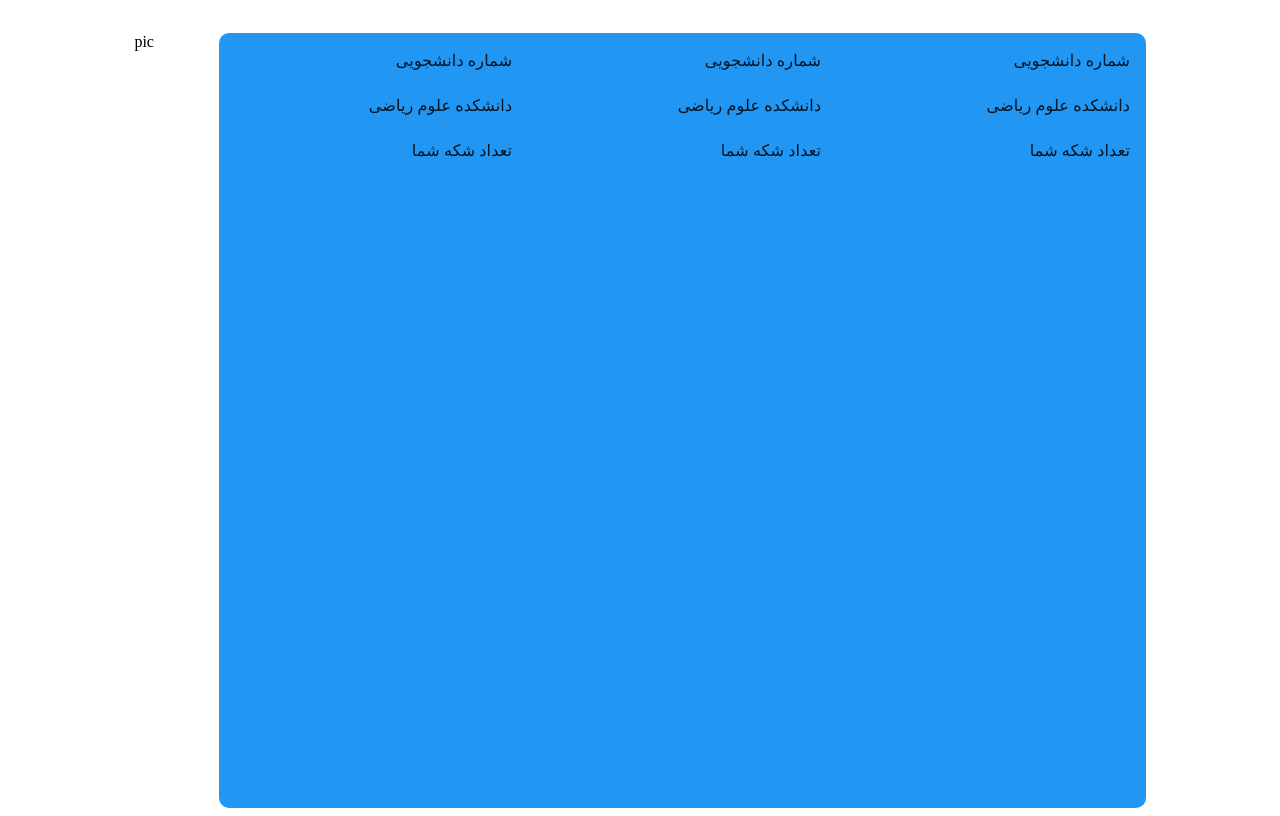
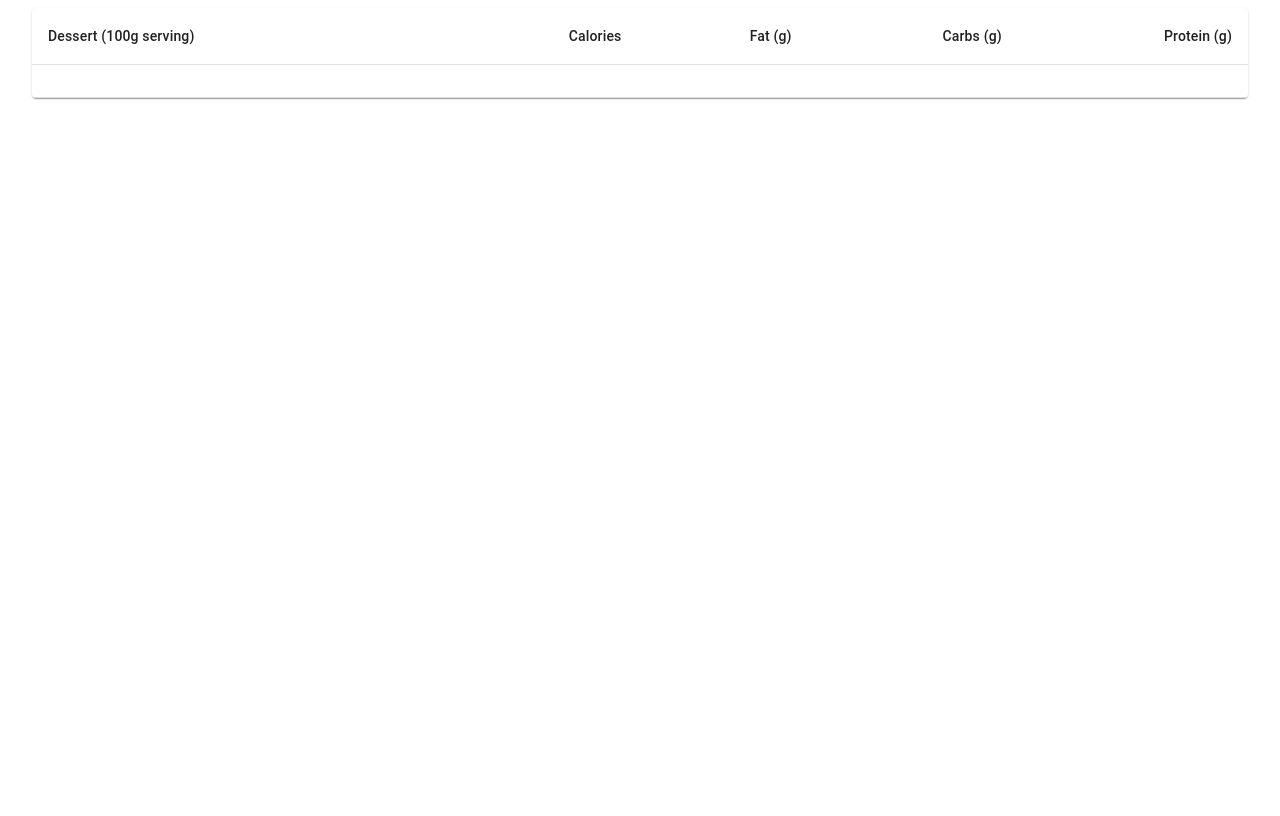
Before and after one commit to theMasix/Front-end, a React (Create React App) app: page /student/courses in a window 1280 px wide. Built offline with nearby package versions, Linux system fonts and the light colour scheme.

Commit message:
table is not fixed

```diff
--- a/src/Routes.js
+++ b/src/Routes.js
@@ -6,7 +6,9 @@ import {
 import Home from './Home/Home'
 import Login from './user/pages/Login'
 import { isAuth } from './user/function/authentication'
-import StudentMain from './user/pages/student/StudentMain';
+import StudentMain from './user/pages/student/StudentMain'
+import SemestersCourses from './user/pages/student/SemestersCourses'
+
 
 const Routes = () => {
     return (
@@ -17,8 +19,11 @@ const Routes = () => {
             {(<Route exact path="/login">
                 <Login />
             </Route>)}
-            <Route path="/student">
+            <Route exact path="/student">
                 <StudentMain />
+            </Route>
+            <Route path="/student/courses">
+                <SemestersCourses />
             </Route>
         </Switch>
     );
--- /dev/null
+++ b/src/user/pages/student/SemestersCourses.js
@@ -0,0 +1,68 @@
+import {React,useState} from 'react';
+import { makeStyles } from '@material-ui/core/styles';
+import Table from '@material-ui/core/Table';
+import TableBody from '@material-ui/core/TableBody';
+import TableCell from '@material-ui/core/TableCell';
+import TableContainer from '@material-ui/core/TableContainer';
+import TableHead from '@material-ui/core/TableHead';
+import TableRow from '@material-ui/core/TableRow';
+import Paper from '@material-ui/core/Paper';
+import Container from '@material-ui/core/Container';
+
+
+const useStyles = makeStyles({
+    table: {
+        minWidth: 650,
+    },
+});
+
+function createData(courseId,courseName,instruterName,unit,groupNo,moreInfo) {
+    return {courseId,courseName,instruterName,unit,groupNo,moreInfo };
+}
+
+
+
+export default function SemestersCourses() {
+    const classes = useStyles();
+    const [course,setCourse]=useState({
+        courseId:"321684",
+        courseName:"مبانی کامپیوتر و برنامه سازی",
+        instruterName : "دکتر رمضانیان",
+        unit : "3" ,
+        groupNo : "1" ,
+    })
+    const rows = [
+        createData(course.courseId,course.courseName,course.instruterName,course.unit,course.groupNo,'اطلاعات بیشتر'),
+
+    ];
+    return (
+        <Container maxWidth="lg">
+            <TableContainer component={Paper}>
+                <Table className={classes.table} aria-label="simple table">
+                    <TableHead>
+                        <TableRow>
+                            <TableCell>Dessert (100g serving)</TableCell>
+                            <TableCell align="right">Calories</TableCell>
+                            <TableCell align="right">Fat&nbsp;(g)</TableCell>
+                            <TableCell align="right">Carbs&nbsp;(g)</TableCell>
+                            <TableCell align="right">Protein&nbsp;(g)</TableCell>
+                        </TableRow>
+                    </TableHead>
+                    <TableBody>
+                        {rows.map((row) => (
+                            <TableRow key={row.name}>
+                                <TableCell component="th" scope="row">
+                                    {row.name}
+                                </TableCell>
+                                <TableCell align="right">{row.calories}</TableCell>
+                                <TableCell align="right">{row.fat}</TableCell>
+                                <TableCell align="right">{row.carbs}</TableCell>
+                                <TableCell align="right">{row.protein}</TableCell>
+                            </TableRow>
+                        ))}
+                    </TableBody>
+                </Table>
+            </TableContainer>
+        </Container>
+    );
+}
--- a/src/user/pages/student/StudentMain.js
+++ b/src/user/pages/student/StudentMain.js
@@ -1,4 +1,4 @@
-import React from 'react';
+import React, { useState } from 'react';
 import { makeStyles } from '@material-ui/core/styles';
 import Button from '@material-ui/core/Button';
 import TextField from '@material-ui/core/TextField';
@@ -13,12 +13,11 @@ import { Paper } from '@material-ui/core'
 //public info
 const useStyles = makeStyles((theme) => ({
     root: {
-        height: '100vh',
         padding: '2% 10% 0 10%'
     },
     informationPaper: {
         backgroundColor: theme.palette.info.main,
-        borderRadius:'10px'
+        borderRadius: '10px'
     },
     typography: {
         paddingRight: '5%',
@@ -28,44 +27,73 @@ const useStyles = makeStyles((theme) => ({
 
 const StudentMain = () => {
     const classes = useStyles()
+    const [studentInfo, setStudentInfo] = useState({
+        id: '97132546',
+        college: "علوم ریاضی",
+        remainedCoins: '100',
+        fullName: 'حمید رضا گندمی',
+        major: 'علوم کامپیوتر',
+        course: 'روزانه',
+        grade: 'کارشناسی',
+        rencentGrade: '18',
+        numberOfMashroot: '0'
+
+    })
     return (
         <Grid container className={classes.root} justify="center">
-            <Grid c item lg={1}>
+            <Grid item lg={1}>
                 pic
             </Grid>
             <Grid container item lg={11} justify="center" className={classes.informationPaper}>
                 <Grid item lg={4}>
                     <Typography variant="body1" align="right" className={classes.typography} color="textPrimary" gutterBottom >
-                        شماره دانشجویی
+                        {`${studentInfo.id} :شماره دانشجویی`}
                     </Typography>
                     <Typography variant="body1" align="right" className={classes.typography} color="textPrimary" gutterBottom >
-                        دانشکده علوم ریاضی
+                        {`${studentInfo.college} :دانشکده`}
                     </Typography>
                     <Typography variant="body1" align="right" className={classes.typography} color="textPrimary" gutterBottom >
-                        تعداد شکه شما
+                        {`${studentInfo.remainedCoins} : تعداد سکه`}
                     </Typography>
                 </Grid>
                 <Grid item lg={4}>
                     <Typography variant="body1" align="right" className={classes.typography} color="textPrimary" gutterBottom >
-                        شماره دانشجویی
+                        {`${studentInfo.fullName} :نام و نام خانوادگی`}
                     </Typography>
                     <Typography variant="body1" align="right" className={classes.typography} color="textPrimary" gutterBottom >
-                        دانشکده علوم ریاضی
+                        {`${studentInfo.major} :رشته`}
                     </Typography>
                     <Typography variant="body1" align="right" className={classes.typography} color="textPrimary" gutterBottom >
-                        تعداد شکه شما
+                        {`${studentInfo.course} : دوره`}
                     </Typography>
                 </Grid>
                 <Grid item lg={4}>
                     <Typography variant="body1" align="right" className={classes.typography} color="textPrimary" gutterBottom >
-                        شماره دانشجویی
+                        {`${studentInfo.grade} :مقطع`}
                     </Typography>
                     <Typography variant="body1" align="right" className={classes.typography} color="textPrimary" gutterBottom >
-                        دانشکده علوم ریاضی
+                        {`${studentInfo.rencentGrade} :معدل آخرین ترم`}
                     </Typography>
                     <Typography variant="body1" align="right" className={classes.typography} color="textPrimary" gutterBottom >
-                        تعداد شکه شما
+                        {`${studentInfo.numberOfMashroot} : تعداد مشروطی`}
                     </Typography>
+                </Grid>
+            </Grid>
+            <Grid container item lg={11} justify="flex-end" style={{paddingTop:'30px'}}>
+                <Grid item lg={3}>
+                    <Button variant="contained">
+                        برنامه کلاسی
+                    </Button>
+                </Grid>
+                <Grid item lg={3}>
+                    <Button variant="contained">
+                        دروس ارایه شده
+                    </Button>
+                </Grid>
+                <Grid item lg={3}>
+                    <Button variant="contained">
+                        انتخاب واحد
+                    </Button>
                 </Grid>
             </Grid>
         </Grid>
```
Lines whose indentation alone changed are shown as unchanged.
